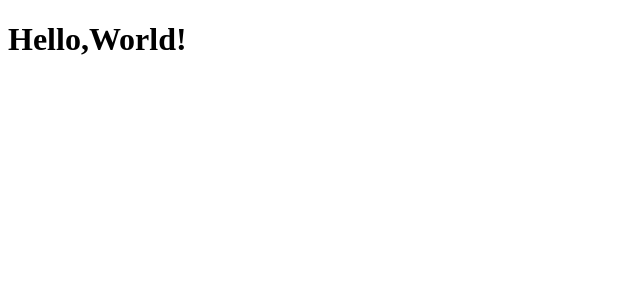
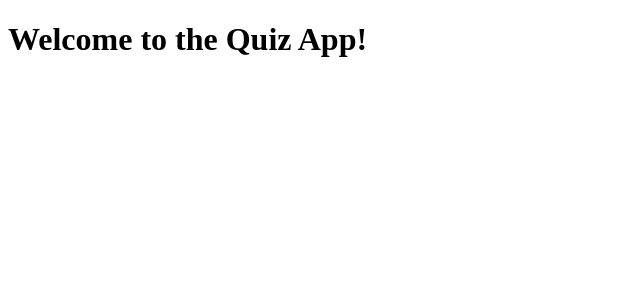
Before and after one commit to Yopipo415/react-router-practice2, a React (Create React App) app: page / in a window 1280 px wide. Shown: the top 300 px of the page, without its empty margins (0-640 px from the left). Built offline with nearby package versions, Linux system fonts and the light colour scheme.

Commit message:
Exercise 6 : Create App, Home, Quiz.

```diff
--- a/package.json
+++ b/package.json
@@ -7,9 +7,11 @@
     "@testing-library/react": "^11.2.3",
     "@testing-library/user-event": "^12.6.2",
     "axios": "^0.21.1",
+    "he": "^1.2.0",
     "lodash": "^4.17.20",
     "react": "^17.0.1",
     "react-dom": "^17.0.1",
+    "react-router-dom": "^5.2.0",
     "react-scripts": "4.0.1",
     "web-vitals": "^0.2.4"
   },
--- a/src/App.js
+++ b/src/App.js
@@ -1,8 +1,19 @@
+import React from 'react';
+import {
+  HashRouter as Router,
+  Route
+} from "react-router-dom";
+import Home from "./components/Home/Home";
+import Quiz from "./components/Quiz/Quiz";
+// import './App.css';
 
 function App() {
   return (
     <div className="App">
-      <h1>Hello,World!</h1>
+      <Router>
+        <Route path="/" exact component={Home} />
+        <Route path="/quiz" exact component={Quiz} />
+      </Router>
     </div>
   );
 }
--- /dev/null
+++ b/src/components/Home/Home.jsx
@@ -0,0 +1,21 @@
+import React from 'react';
+// import Button from "../Button/Button";
+
+const Home = ({ history }) => {
+    return (
+        <div>
+            <h1>Welcome to the Quiz App!</h1>
+            {/* <br/>
+            <br/>
+            <Button
+                onClickHandler={() => {
+                    history.push('/quiz');
+                }}
+            >
+                Let's start!!
+            </Button> */}
+        </div>
+    );
+};
+
+export default Home;
--- /dev/null
+++ b/src/components/Quiz/Quiz.jsx
@@ -0,0 +1,130 @@
+import React from 'react';
+// import { Link } from 'react-router-dom';
+// import QuizModel from '../../models/Quiz';
+// import Button from "../Button/Button";
+// import './Quiz.css';
+
+class Quiz extends React.Component {
+    // constructor (props) {
+    //     super(props);
+    //     this.state = {
+    //         quizzes : [],
+    //         currentIndex : 0,
+    //         numberOfCorrects : 0
+    //     };
+    // }
+
+    // async componentDidMount () {
+    //     await this.restart();
+    // }
+
+    // async restart () {
+    //     this.setState({
+    //         quizzes : [],
+    //         currentIndex : 0,
+    //         numberOfCorrects : 0
+    //     });
+
+    //     const quizzes = await QuizModel.fetchAndCreateQuizzes();
+
+    //     this.setState({ quizzes });
+
+    // }
+
+    // selectAnswer (quiz, answer) {
+    //     let { currentIndex, numberOfCorrects } = this.state;
+    //     const isCorrect = quiz.judgeCorrectAnswer(answer);
+
+    //     if (isCorrect) {
+    //         numberOfCorrects ++;
+    //         alert('Correct answer!!');
+    //     } else {
+    //         alert(`Wrong answer... (The correct answer is "${quiz.correctAnswer}")`);
+    //     }
+    //     currentIndex++;
+
+    //     this.setState({
+    //         currentIndex,
+    //         numberOfCorrects
+    //     });
+    // }
+
+    // render () {
+    //     const { quizzes, currentIndex } = this.state;
+
+    //     if (quizzes.length === 0) {
+    //         return this.renderLoading();
+    //     }
+
+    //     if (quizzes.length > 0 && currentIndex < quizzes.length) {
+    //         return this.renderQuiz();
+    //     }
+
+    //     if (quizzes.length > 0 && currentIndex >= quizzes.length) {
+    //         return this.renderResult();
+    //     }
+    // }
+
+    // renderLoading () {
+    //     return (
+    //         <div>
+    //             <h1>Please wait...</h1>
+    //             <p>Now loading...</p>
+    //             <hr/>
+    //             <Link to="/">Back to the Top</Link>
+    //         </div>
+    //     );
+    // }
+
+    // renderQuiz () {
+    //     const { quizzes, currentIndex } = this.state;
+
+    //     const quiz = quizzes[currentIndex];
+    //     const answers = quiz.shuffleAnswers().map((answer,index) => {
+    //         return (
+    //             <li key={index}>
+    //                 <Button
+    //                     onClickHandler={() => { this.selectAnswer(quiz, answer) }}
+    //                 >
+    //                     {answer}
+    //                 </Button>
+    //             </li>
+    //         );
+    //     });
+
+    //     return (
+    //         <div>
+    //             <h1>Question : { currentIndex + 1 }</h1>
+    //             <div>
+    //                 <p>{quiz.question}</p>
+    //                 <ul className="QuizList">{answers}</ul>
+    //             </div>
+    //             <hr/>
+    //             <Link to="/">Back to the Top</Link>
+    //         </div>
+    //     );
+    // }
+
+    // renderResult () {
+    //     const { quizzes, numberOfCorrects } = this.state;
+
+    //     return (
+    //         <div>
+    //             <h1>Your result is...</h1>
+    //             <div>
+    //                 <p id="result">{`${numberOfCorrects}/${quizzes.length} corrects.`}</p>
+    //                 <Button
+    //                     onClickHandler={() => {this.restart()}}
+    //                 >
+    //                     Restart?
+    //                 </Button>
+    //             </div>
+    //             <hr/>
+    //             <Link to="/">Back to the Top</Link>
+    //         </div>
+    //     );
+    // }
+
+}
+
+export default Quiz;
```
Also changed, not shown: 2 other files (tests, documents, lock files or other folders).
